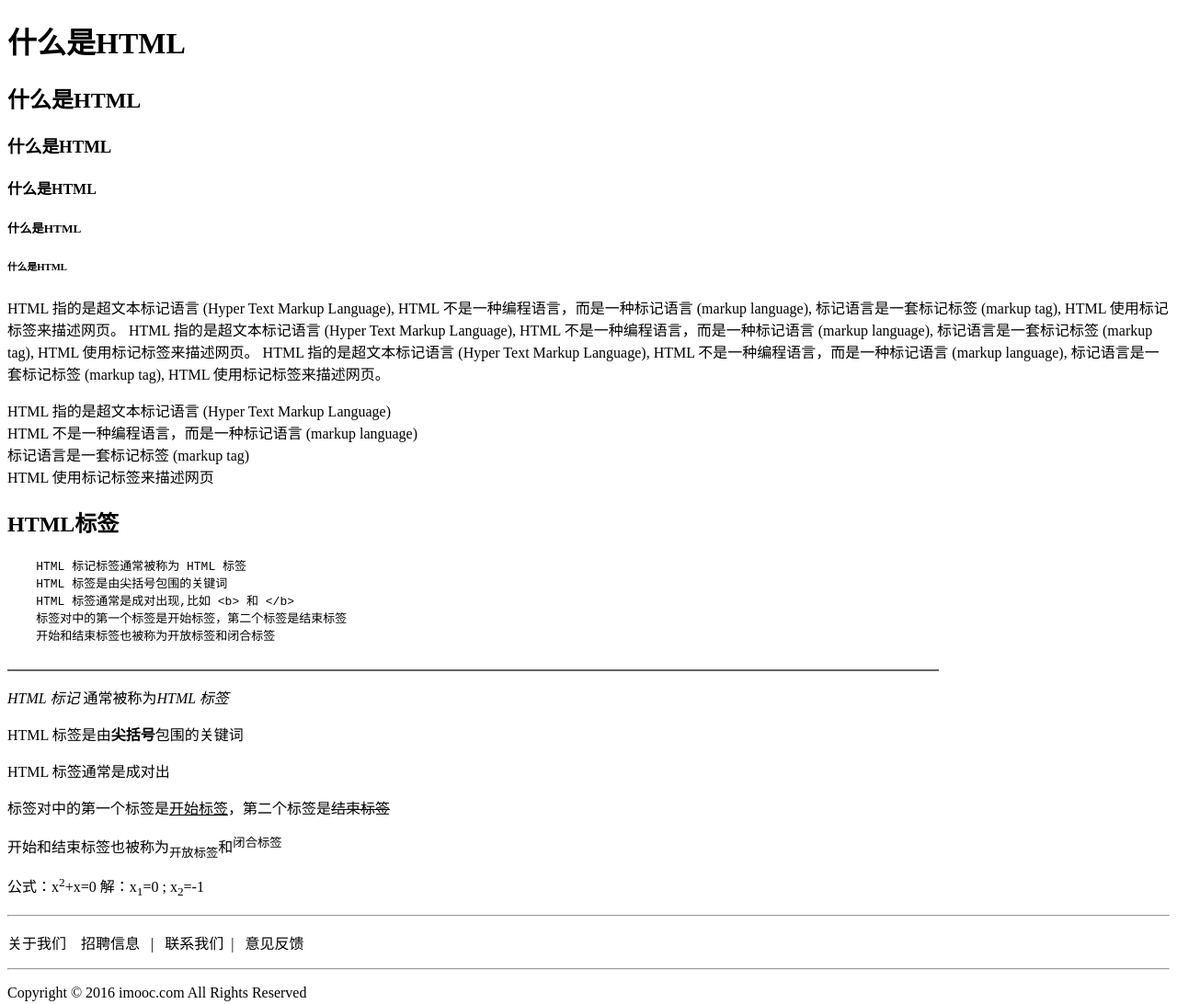
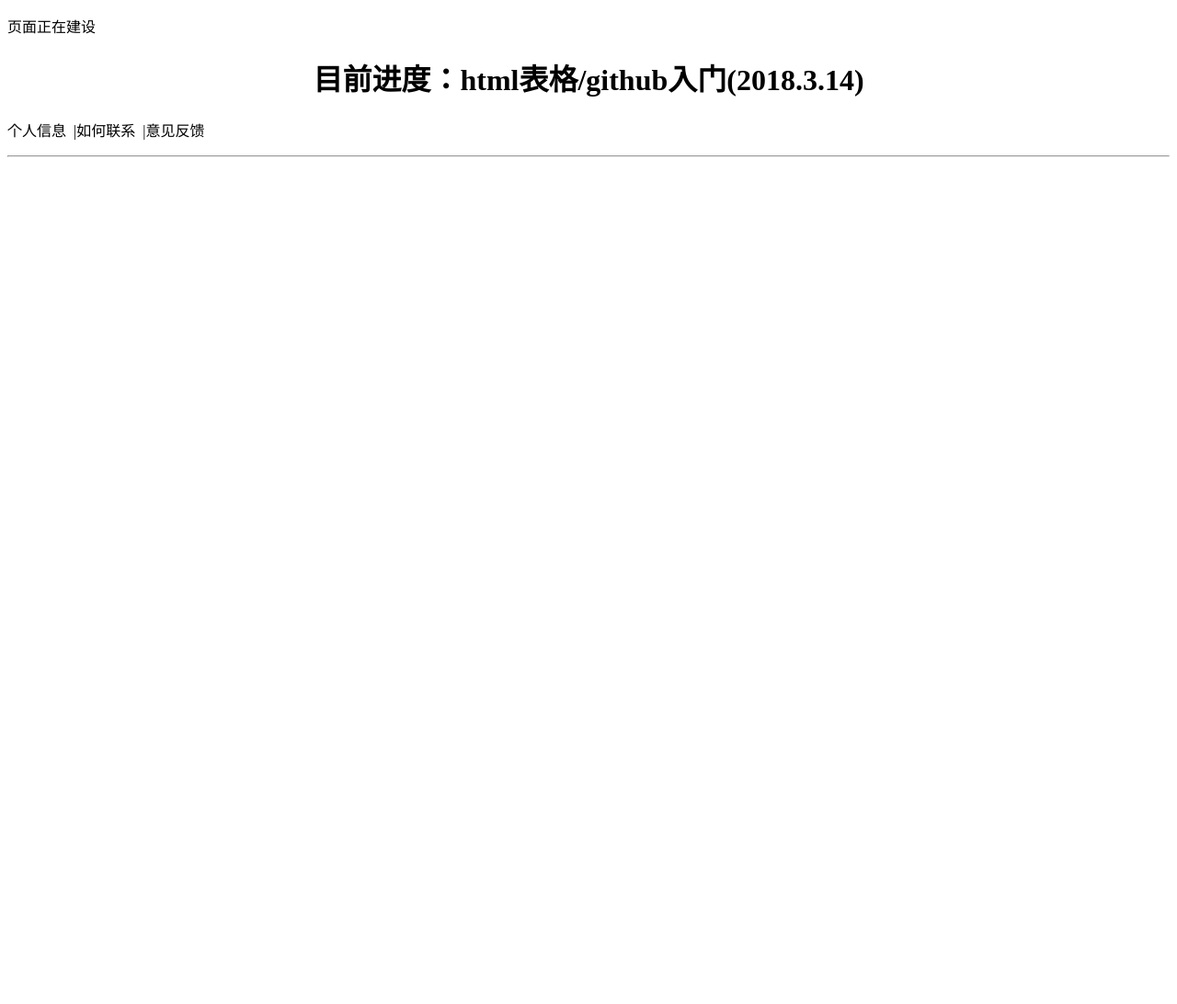
Before and after one commit to madcatcher/madcatcher.github.io, a plain HTML site: page index.html in a window 1280 px wide. Shown: the whole page at 92% size. After the commit the page ends 800 px from the top, so only its background shows below. Drawn offline with Linux system fonts and the light colour scheme.

Commit message:
Update index.html

```diff
--- a/index.html
+++ b/index.html
@@ -3,83 +3,21 @@
 <head>
 <meta http-equiv="Content-Type" content="text/html; charset=utf-8">
 
-<title>无标题文档</title>
+<title>madcatcher的个人网站</title>
 
 </head>
 
 <body>
-
-    <h1>什么是HTML </h1>
-    <h2>什么是HTML</h2>
-    <h3>什么是HTML</h3>
-    <h4>什么是HTML</h4>
-    <h5>什么是HTML</h5>
-    <h6>什么是HTML</h6>
-
-    <!--段落标签-->
+    <p>页面正在建设</p>
+    <center>
+        <h1>目前进度：html表格/github入门(2018.3.14)
+        </h1>
+    </center>
     <p>
-    HTML 指的是超文本标记语言 (Hyper Text Markup Language),
-    HTML 不是一种编程语言，而是一种标记语言 (markup language),
-    标记语言是一套标记标签 (markup tag),
-    HTML 使用标记标签来描述网页。
-    HTML 指的是超文本标记语言 (Hyper Text Markup Language),
-    HTML 不是一种编程语言，而是一种标记语言 (markup language),
-    标记语言是一套标记标签 (markup tag),
-    HTML 使用标记标签来描述网页。
-    HTML 指的是超文本标记语言 (Hyper Text Markup Language),
-    HTML 不是一种编程语言，而是一种标记语言 (markup language),
-    标记语言是一套标记标签 (markup tag),
-    HTML 使用标记标签来描述网页。
-    </p>
-
-
-    <!--段落标签和换行-->
-    <p>
-    HTML 指的是超文本标记语言 (Hyper Text Markup Language) <br/>
-    HTML 不是一种编程语言，而是一种标记语言 (markup language)<br/>
-    标记语言是一套标记标签 (markup tag)<br/>
-    HTML 使用标记标签来描述网页
-    </p>
-
-
-
-    <!--预格式化标签-->
-
-    <h2>HTML标签</h2>
-    <pre>
-    HTML 标记标签通常被称为 HTML 标签
-    HTML 标签是由尖括号包围的关键词
-    HTML 标签通常是成对出现,比如 &lt;b&gt; 和 &lt;/b&gt;
-    标签对中的第一个标签是开始标签，第二个标签是结束标签
-    开始和结束标签也被称为开放标签和闭合标签
-    </pre>
-
-    <hr width="80%" color="#666666" noshade align="left"/>
-
-
-    <!-- 样式标签-->
-
-
-    <p><i>HTML 标记</i> 通常被称为<em>HTML 标签</em></p>
-    <p>HTML 标签是由<b>尖括号</b>包围的关键词</p>
-    <p>HTML 标签通常是成对出<br/></p>
-    <p>标签对中的第一个标签是<ins>开始标签</ins>，第二个标签是<del>结束标签</del></p>
-    <p>开始和结束标签也被称为<sub>开放标签</sub>和<sup>闭合标签</sup></p>
-    <p>公式：x<sup>2</sup>+x=0
-    解：x<sub>1</sub>=0 ; x<sub>2</sub>=-1
+    个人信息&nbsp;&nbsp;|如何联系&nbsp;&nbsp;|意见反馈
     </p>
 
     <hr/>
 
-
-    <!-- 特殊符号-->
-
-    <p>
-    关于我们 &nbsp;&nbsp; 招聘信息 &nbsp;&nbsp;|&nbsp;&nbsp;  联系我们&nbsp;&nbsp;|&nbsp;&nbsp; 意见反馈
-    </p>
-
-    <hr/>
-    <p>Copyright &copy; 2016 imooc.com All Rights Reserved</p>
-
 </body>
 </html>
```
